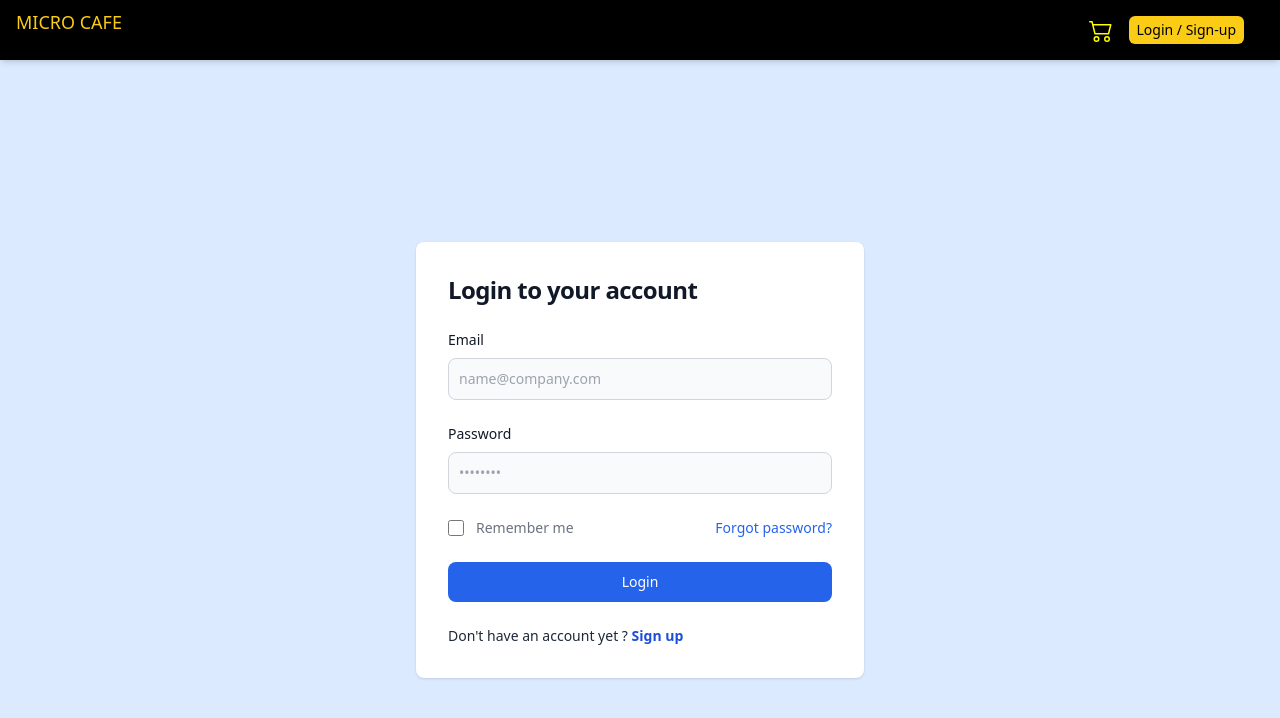
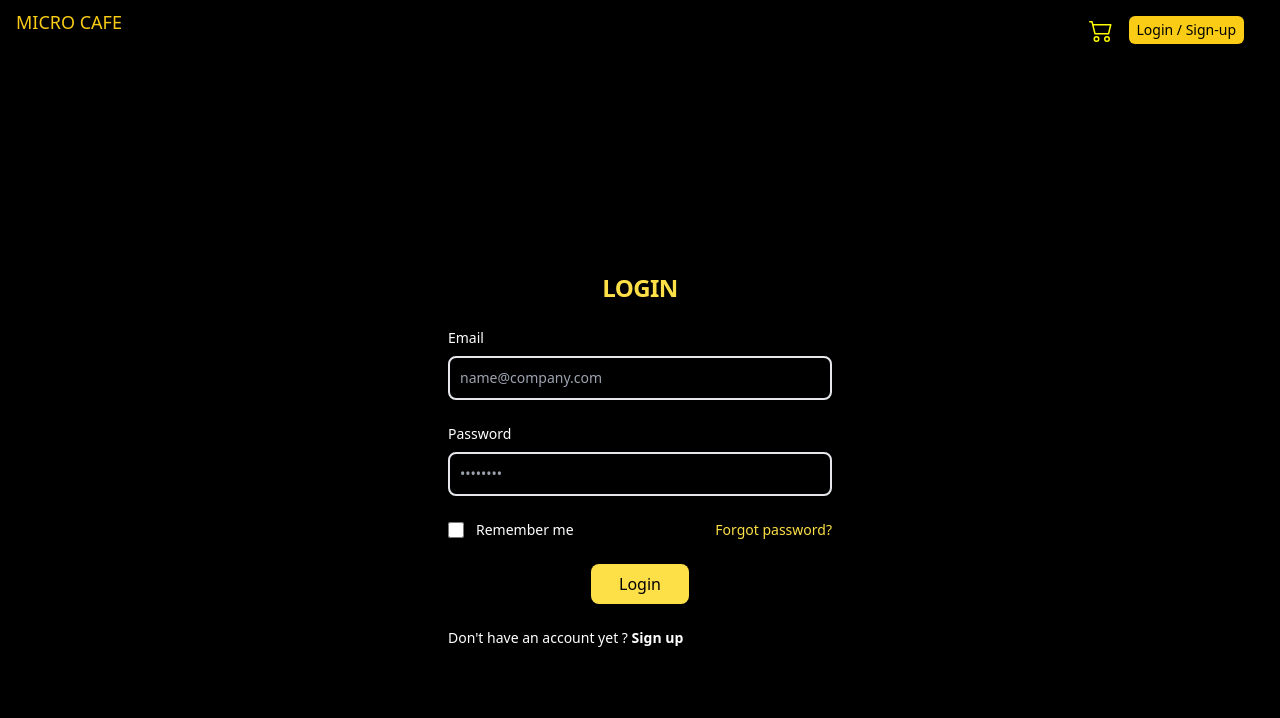
Before and after one commit to Samarth1302/Cafe_Management, a Next.js app: page /login in a window 1280 px wide. Shown: the top 718 px of the page. Built offline with nearby package versions, Linux system fonts and the light colour scheme.

Commit message:
login-css

```diff
--- a/src/components/Footer.js
+++ b/src/components/Footer.js
@@ -7,7 +7,7 @@ const Footer = () => {
   const [foot, setFoot] = useState(true);
 
   useEffect(() => {
-    let nonFoot = ["/login", "/signup"];
+    let nonFoot = ["/login", "/signup", "/"];
     if (nonFoot.includes(router.pathname)) {
       setFoot(false);
     }
--- a/src/pages/login.js
+++ b/src/pages/login.js
@@ -83,12 +83,12 @@ const Login = () => {
         pauseOnHover
         theme="light"
       />
-      <section className="bg-blue-100">
+      <section className="bg-black">
         <div className="min-h-screen flex flex-col items-center justify-center px-6 py-8 mx-auto md:h-screen lg:py-0">
-          <div className="w-full bg-white rounded-lg shadow  md:mt-0 sm:max-w-md xl:p-0">
+          <div className="w-full bg-black rounded-lg shadow  md:mt-0 sm:max-w-md xl:p-0">
             <div className="p-6 space-y-4 md:space-y-6 sm:p-8">
-              <h1 className="text-xl font-bold leading-tight tracking-tight text-gray-900 md:text-2xl ">
-                Login to your account
+              <h1 className="text-xl text-center font-bold leading-tight tracking-tight text-yellow-300 md:text-2xl ">
+                LOGIN
               </h1>
               <form
                 onSubmit={handleSubmit}
@@ -98,7 +98,7 @@ const Login = () => {
                 <div>
                   <label
                     htmlFor="email"
-                    className="block mb-2 text-sm font-medium text-gray-900"
+                    className="block mb-2 text-sm font-medium text-white"
                   >
                     Email
                   </label>
@@ -108,7 +108,7 @@ const Login = () => {
                     name="email"
                     id="email"
                     value={email}
-                    className="bg-gray-50 border border-gray-300 text-gray-900 sm:text-sm rounded-lg focus:ring-primary-600 focus:border-primary-600 block w-full p-2.5 "
+                    className="bg-black border-white-300 border-2 text-gray-900 sm:text-sm rounded-lg focus:ring-primary-600 focus:border-primary-600 block w-full p-2.5 "
                     placeholder="name@company.com"
                     required=""
                   />
@@ -116,7 +116,7 @@ const Login = () => {
                 <div>
                   <label
                     htmlFor="password"
-                    className="block mb-2 text-sm font-medium text-gray-900 "
+                    className="block mb-2 text-sm font-medium text-white "
                   >
                     Password
                   </label>
@@ -127,7 +127,7 @@ const Login = () => {
                     id="password"
                     value={password}
                     placeholder="••••••••"
-                    className="bg-gray-50 border border-gray-300 text-gray-900 sm:text-sm rounded-lg focus:ring-primary-600 focus:border-primary-600 block w-full p-2.5 "
+                    className="bg-black border-white-300 border-2 text-gray-900 sm:text-sm rounded-lg focus:ring-primary-600 focus:border-primary-600 block w-full p-2.5  "
                     required=""
                   />
                 </div>
@@ -138,33 +138,35 @@ const Login = () => {
                         id="remember"
                         aria-describedby="remember"
                         type="checkbox"
-                        className="w-4 h-4 border border-gray-300 rounded bg-gray-50 focus:ring-3 focus:ring-primary-300"
+                        className="w-4 h-4 border border-white rounded bg-white focus:ring-3 focus:ring-primary-300"
                         required=""
                       />
                     </div>
                     <div className="ml-3 text-sm">
-                      <label htmlFor="remember" className="text-gray-500">
+                      <label htmlFor="remember" className="text-white">
                         Remember me
                       </label>
                     </div>
                   </div>
                   <Link href="/forget" legacyBehavior>
-                    <a className="text-sm font-medium text-primary-600 hover:underline text-blue-600">
+                    <a className="text-sm font-medium text-primary-600 hover:underline text-yellow-300">
                       Forgot password?
                     </a>
                   </Link>
                 </div>
-                <button
-                  type="submit"
-                  className="w-full text-white bg-blue-600 hover:bg-blue-700 focus:ring-4
-                  focus:outline-none focus:ring-blue-200 font-medium rounded-lg text-sm px-5 py-2.5 text-center "
-                >
-                  Login
-                </button>
-                <p className="text-sm font-medium text-gray-800 ">
+                <div className="flex justify-center">
+                  <button
+                    type="submit"
+                    className="w-auto text-black bg-yellow-300 hover:bg-yellow-500 focus:ring-4
+    focus:outline-none focus:ring-yellow-200 font-medium rounded-lg text-base px-7 py-2 text-center"
+                  >
+                    Login
+                  </button>
+                </div>
+                <p className="text-sm font-medium text-white ">
                   Don't have an account yet ?{" "}
                   <Link href="/signup" legacyBehavior>
-                    <a className="font-semibold text-blue-700 text-primary-600 hover:underline ">
+                    <a className="font-semibold text-white text-primary-600 hover:underline ">
                       Sign up
                     </a>
                   </Link>
```
